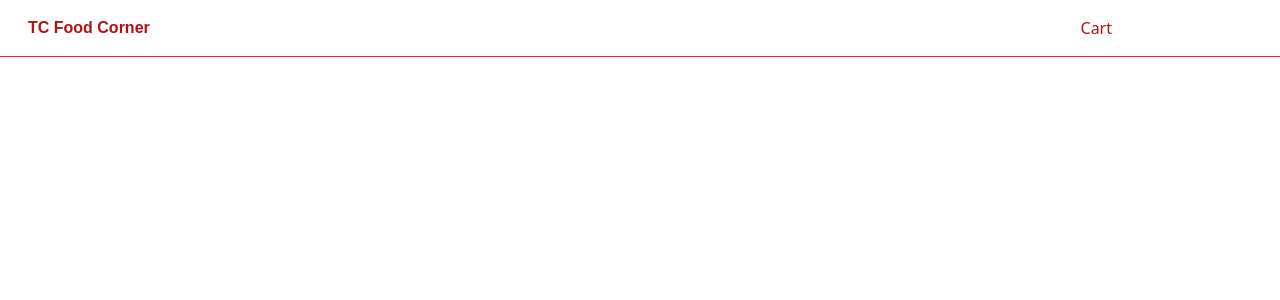
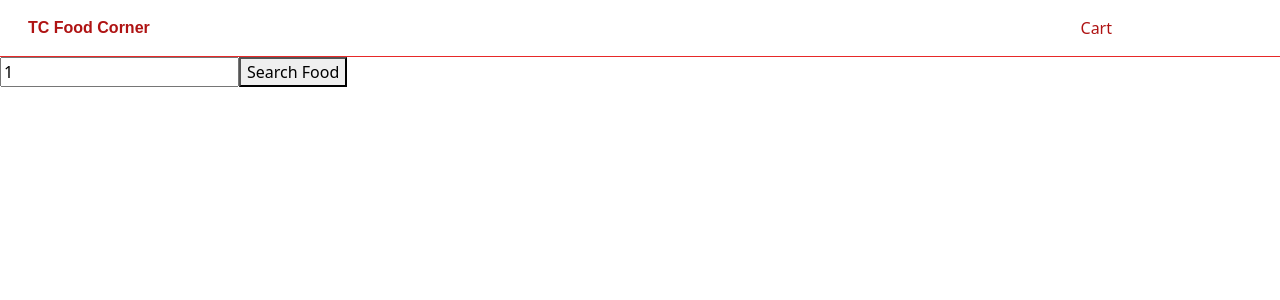
Before and after one commit to JAINIK0903/food-order, an Angular app: page /search/1 in a window 1280 px wide. Before the commit this address led to /. Shown: the top 300 px of the page. Built offline with nearby package versions, Linux system fonts and the light colour scheme.

Commit message:
implement search functionality

```diff
--- a/src/app/app-routing.module.ts
+++ b/src/app/app-routing.module.ts
@@ -3,7 +3,8 @@ import { RouterModule, Routes } from '@angular/router';
 import { HomeComponent } from './home/home.component';
 
 const routes: Routes = [
-  { path: '', component: HomeComponent }
+  { path: '', component: HomeComponent },
+  { path: 'search/:searchItem', component: HomeComponent }
 ];
 
 @NgModule({
--- a/src/app/app.module.ts
+++ b/src/app/app.module.ts
@@ -6,12 +6,14 @@ import { AppComponent } from './app.component';
 import { HeaderComponent } from './header/header.component';
 import { HomeComponent } from './home/home.component';
 import { FormsModule } from '@angular/forms';
+import { SearchComponent } from './search/search.component';
 
 @NgModule({
   declarations: [
     AppComponent,
     HeaderComponent,
-    HomeComponent
+    HomeComponent,
+    SearchComponent
   ],
   imports: [
     BrowserModule,
--- a/src/app/home/home.component.html
+++ b/src/app/home/home.component.html
@@ -1,3 +1,4 @@
+<app-search />
 <ul>
     <li *ngFor="let food of foods">
         <a href="">
--- a/src/app/home/home.component.ts
+++ b/src/app/home/home.component.ts
@@ -1,6 +1,7 @@
 import { Component, OnInit } from '@angular/core';
 import { FoodService } from '../services/food/food.service';
 import { Foods } from 'src/app/shared/models/food';
+import { ActivatedRoute } from '@angular/router';
 
 @Component({
   selector: 'app-home',
@@ -12,9 +13,16 @@ export class HomeComponent implements OnInit {
   max = 10;
   rate = 5;
   isReadonly = true;
-  constructor(private _foodService: FoodService) { }
+  constructor(private _foodService: FoodService, private router: ActivatedRoute) { }
   ngOnInit(): void {
-    this.foods = this._foodService.getAll();
+    this.router.params.subscribe(params => {
+      if (params['searchItem'])
+        this.foods = this._foodService.getAll().filter(food =>
+          food.name.toLowerCase().includes(params['searchItem'].toLowerCase()));
+      else
+        this.foods = this._foodService.getAll();
+    })
+
   }
 
 }
--- /dev/null
+++ b/src/app/search/search.component.html
@@ -0,0 +1,4 @@
+<div>
+    <input type="text" placeholder="Search Food from TC Food Corner" [(ngModel)]="searchItem" (change)="search()">
+    <button (click)="search()">Search Food</button>
+</div>
--- /dev/null
+++ b/src/app/search/search.component.ts
@@ -0,0 +1,24 @@
+import { Component, OnInit } from '@angular/core';
+import { ActivatedRoute, Router } from '@angular/router';
+
+@Component({
+  selector: 'app-search',
+  templateUrl: './search.component.html',
+  styleUrls: ['./search.component.scss']
+})
+export class SearchComponent implements OnInit {
+  searchItem: string = '';
+  constructor(private route: ActivatedRoute, private router: Router) { }
+  ngOnInit(): void {
+    this.route.params.subscribe(params => {
+      if (params['searchItem'])
+        this.searchItem = params['searchItem'];
+    })
+  }
+  search(): void {
+    if (this.searchItem) {
+      this.router.navigateByUrl('/search' + '/' + this.searchItem)
+    }
+  }
+
+}
```
Also changed, not shown: src/app/search/search.component.scss (added), 1 other file (tests, documents, lock files or other folders).
